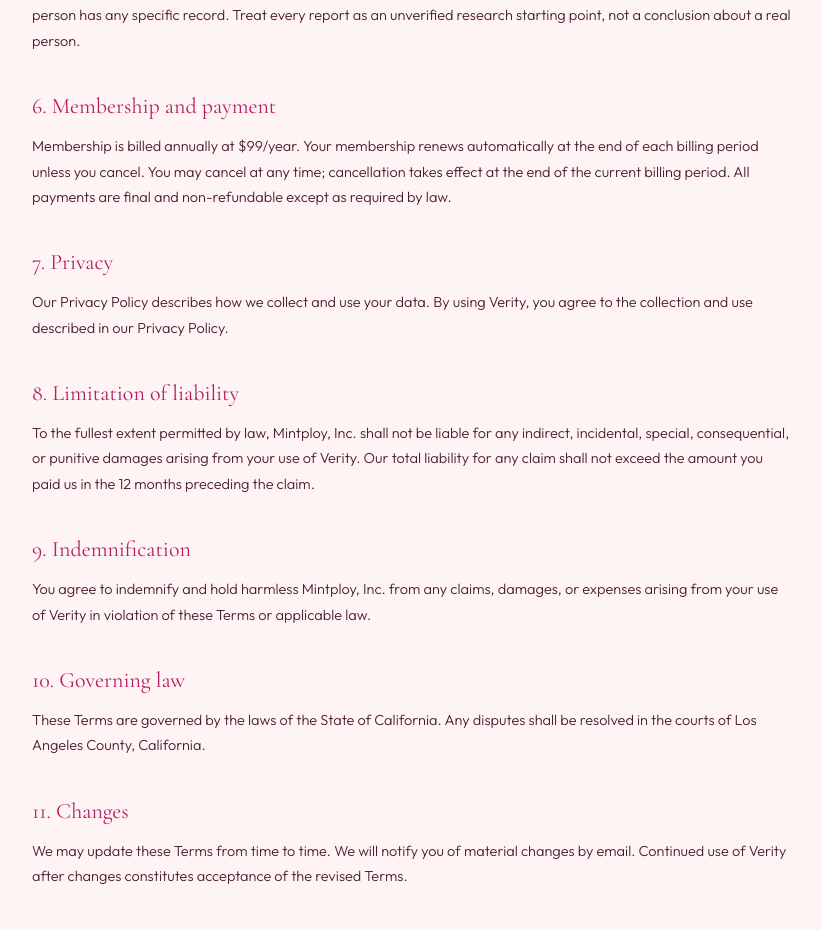
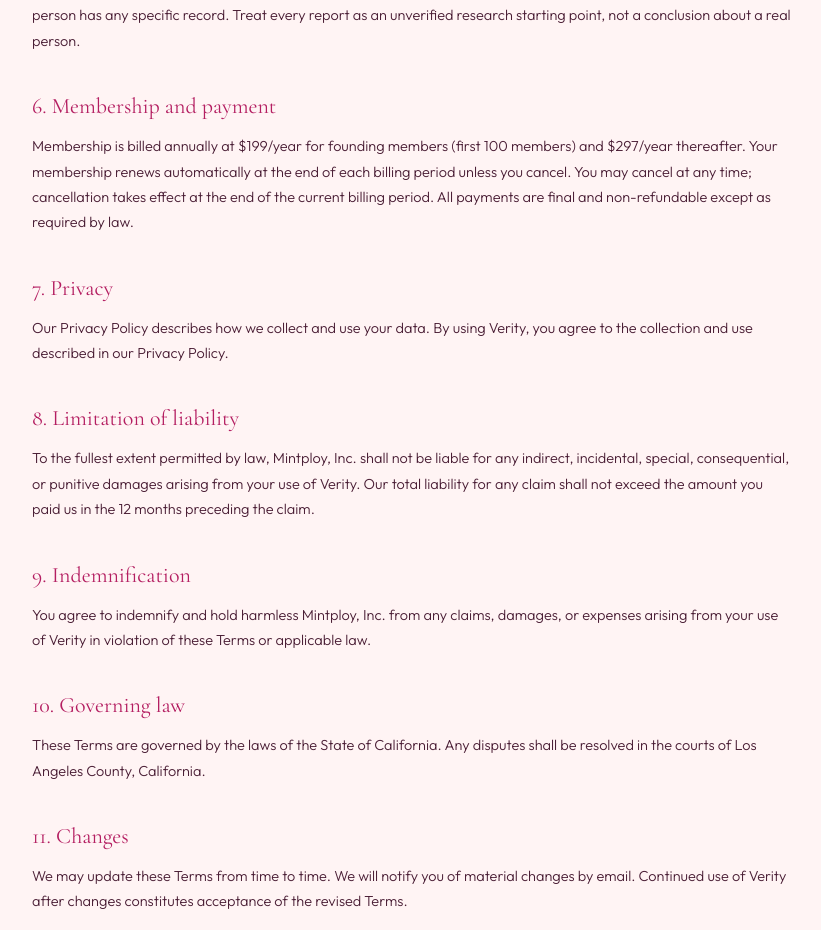
Before and after one commit to Mintploy/verity, a Next.js app: page /terms in a window 1280 px wide. Shown: the part 1126-2056 px from the top of the page, without its empty margins (24-845 px from the left). Built offline with nearby package versions, Linux system fonts and the light colour scheme; a web font is replaced by a local one.

Commit message:
Update page.tsx

```diff
--- a/app/terms/page.tsx
+++ b/app/terms/page.tsx
@@ -40,7 +40,7 @@ export default function TermsPage() {
             },
             {
               title: '6. Membership and payment',
-              body: 'Membership is billed annually at $99/year. Your membership renews automatically at the end of each billing period unless you cancel. You may cancel at any time; cancellation takes effect at the end of the current billing period. All payments are final and non-refundable except as required by law.',
+              body: 'Membership is billed annually at $199/year for founding members (first 100 members) and $297/year thereafter. Your membership renews automatically at the end of each billing period unless you cancel. You may cancel at any time; cancellation takes effect at the end of the current billing period. All payments are final and non-refundable except as required by law.',
             },
             {
               title: '7. Privacy',
```
